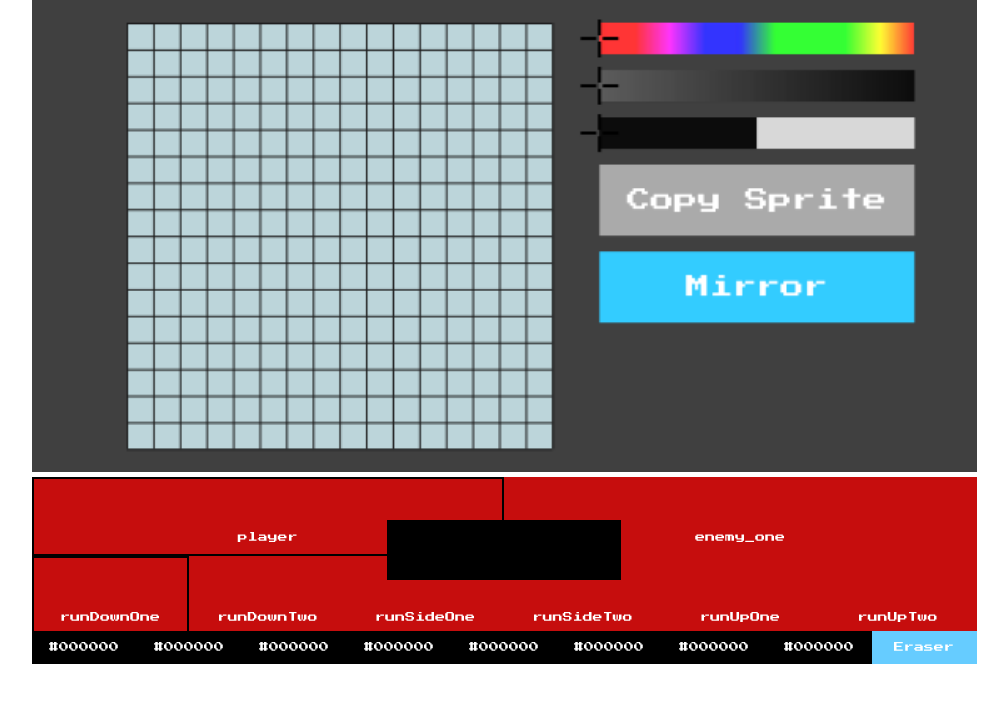
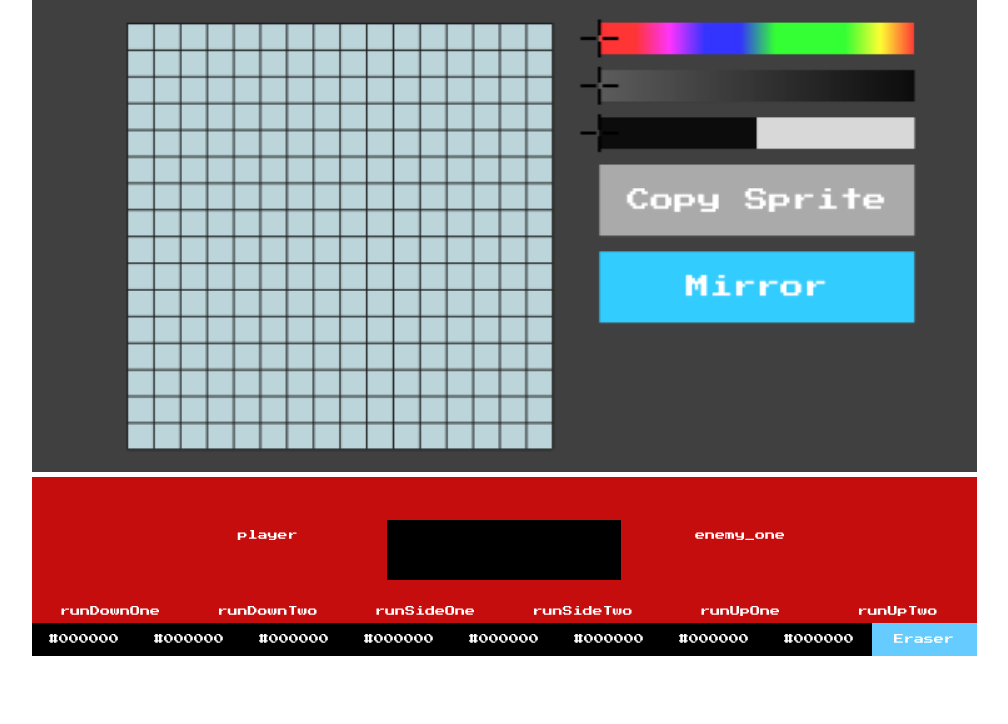
Before and after one commit to josefwaller/josefwaller-website, a Django app: page /rpgmaker/ in a window 1280 px wide. Shown: the part 220-944 px from the top of the page, without its empty margins (136-1144 px from the left). After the commit the page ends 876 px from the top, so only its background shows below. Run offline with Django 3.2, Linux system fonts and the light colour scheme; some libraries are stand-ins or nearby versions; some web fonts are replaced.

Commit message:
More misc bugfixes for art

```diff
--- a/mainsite/static/rpg/art.js
+++ b/mainsite/static/rpg/art.js
@@ -186,6 +186,10 @@
 			// Creates button for the color
 			div = $("<a class='btn btn-lg'></a>");
 			colorButtons.append(div);
+
+			// Selected div to show when selected
+			selectedDiv = $("<div class='selected-div'></div>");
+			div.append(selectedDiv);
 
 			// Sets the text color so it is visible
 			if (colors[i].bright < 128){
@@ -473,8 +477,8 @@
 					ctx.fillRect(
 						art.animationDisplay.x + art.animationDisplay.offsetX + art.animationDisplay.pixelSize * x,
 						art.animationDisplay.y + art.animationDisplay.offsetY + art.animationDisplay.pixelSize * y,
-						art.animationDisplay.pixelSize,
-						art.animationDisplay.pixelSize
+						art.animationDisplay.pixelSize + 1,
+						art.animationDisplay.pixelSize + 1
 					);
 				}
 
@@ -514,7 +518,11 @@
 	},
 	selectColor: function(colorIndex) {
 
-		$($("#color-btns").children()[selectedColor]).removeAttr("selected");
+		if (this.isErasing){
+			$("#eraser").removeAttr("selected");
+		}else {
+			$($("#color-btns").children()[selectedColor]).removeAttr("selected");
+		}
 		if (colorIndex == "Eraser"){
 			this.isErasing = true;
 			$("#eraser").attr("selected", "true");
--- a/mainsite/static/rpg/button.js
+++ b/mainsite/static/rpg/button.js
@@ -23,6 +23,7 @@
 		if (p.text){
 			this.text = p.text;
 			this.textColor = p.textColor;
+			this.hoverTextColor = p.hoverTextColor;
 			this.font = p.font;
 			this.textY = p.textY;
 
@@ -68,6 +69,13 @@
 		}
 
 		if (this.text){
+			color = this.textColor;
+			if (this.x <= mouseX && this.x + this.w > mouseX){
+				if (this.y <= mouseY && this.y + this.h > mouseY){
+
+					color = this.hoverColor;
+				}
+			}
 			ctx.fillStyle = this.textColor;
 			ctx.font = this.font;
 			x = this.x + (this.w - ctx.measureText(this.text).width) / 2;
--- a/mainsite/static/rpg/rpgmaker.css
+++ b/mainsite/static/rpg/rpgmaker.css
@@ -8,10 +8,13 @@
 	margin-top: 0px;
 	border: 0px;
 }
-.btn[selected]
+.btn[selected] .selected-div
 {
-	border: 2px solid #000000;
-	box-sizing: border-box;
+	display: block;
+	width: 100%;
+	height: 100%;
+	background-color: #ffffff;
+	opacity: 0.5;
 }
 h1
 {
```
